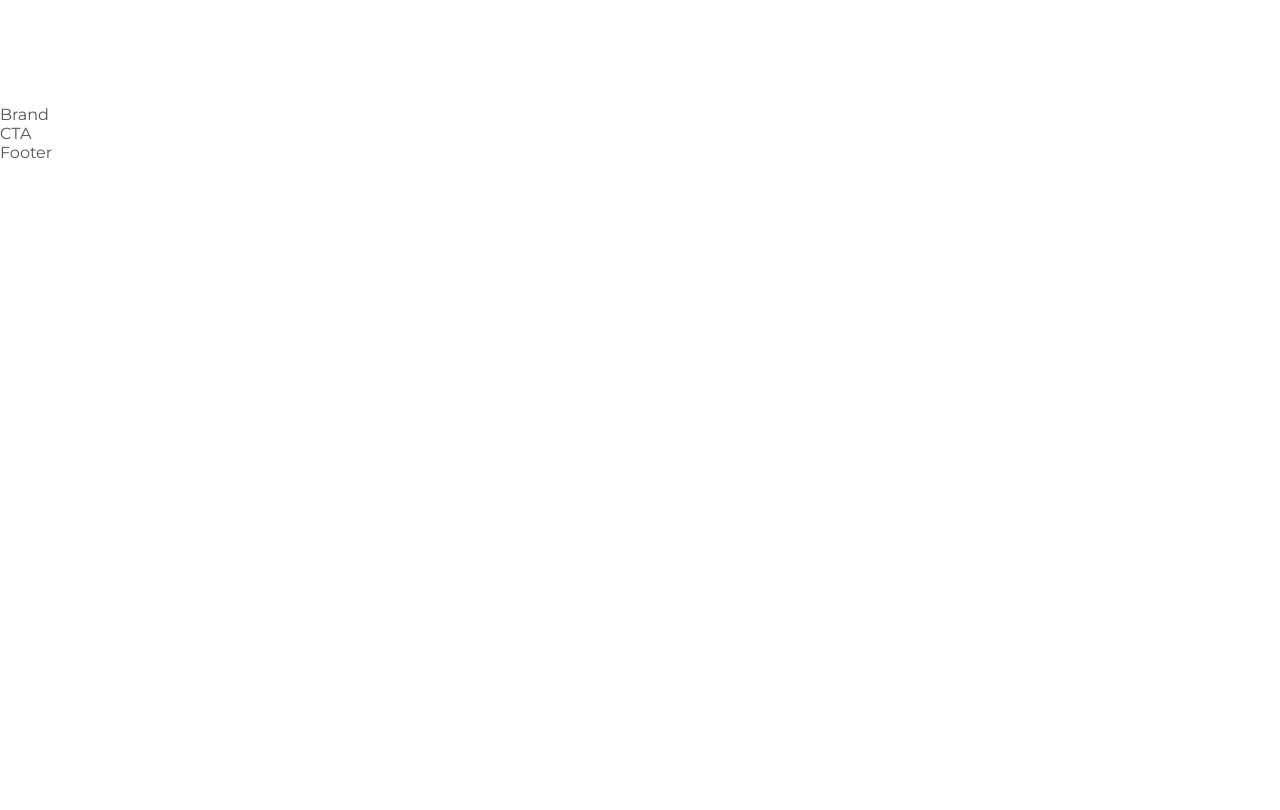
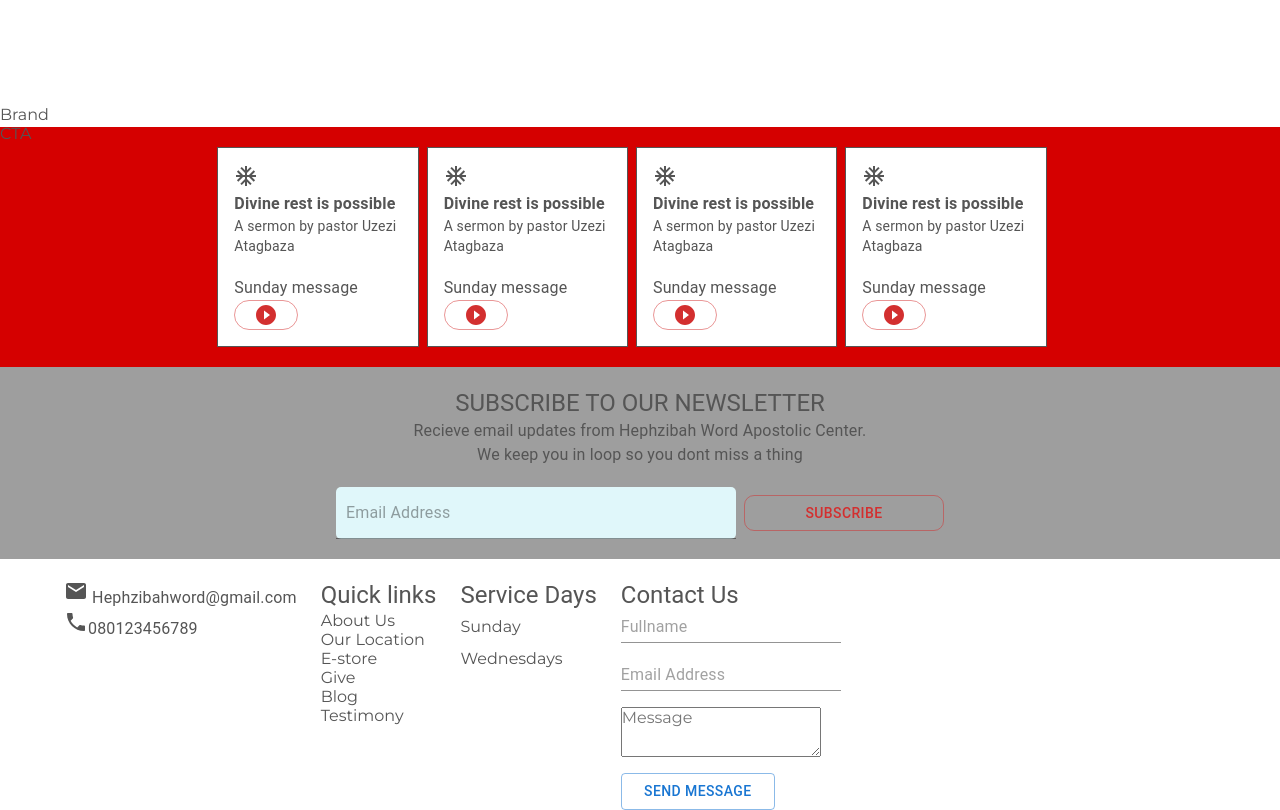
Before and after one commit to soguazu/hephzibah-cweb, a React (Create React App) app: page / in a window 1280 px wide. Shown: the part 580-1390 px from the top of the page. Before the commit the page ends 800 px from the top, so only its background shows below. Built offline with nearby package versions, Linux system fonts and the light colour scheme.

Commit message:
installing npm v7 to adjust package json error

```diff
--- a/package.json
+++ b/package.json
@@ -3,6 +3,8 @@
   "version": "0.1.0",
   "private": true,
   "dependencies": {
+    "@mui/icons-material": "^5.6.2",
+    "@mui/material": "^5.6.4",
     "@testing-library/jest-dom": "^5.16.4",
     "@testing-library/react": "^13.1.1",
     "@testing-library/user-event": "^13.5.0",
--- a/src/containers/footer/Footer.jsx
+++ b/src/containers/footer/Footer.jsx
@@ -1,10 +1,210 @@
-import React from 'react'
-import './footer.css'
+import React from "react";
+import {
+  Typography,
+  Button,
+  Box,
+  Input,
+  Grid,
+  Container,
+  FormControl,
+  TextareaAutosize,
+  Stack,
+} from "@mui/material";
+import {
+  PhotoCamera,
+  AcUnit,
+  PlayCircleFilled,
+  Mail,
+  Phone,
+} from "@mui/icons-material";
+import "./footer.css";
+
+const highlights = [
+  " Divine rest is possible",
+  "  Divine rest is possible",
+  " Divine rest is possible",
+  " Divine rest is possible",
+];
 
 const Footer = () => {
   return (
-    <div>Footer</div>
-  )
-}
+    <footer>
+      <Container
+        sx={{ bgcolor: "#d50000" }}
+        padding="normal"
+        margin="normal"
+        maxWidth="100%"
+      >
+        <Grid
+          container
+          spacing={2}
+          padding="normal"
+          gap={1}
+          sx={{ bgcolor: "#d50000", padding: "20px" }}
+          justifyContent="center"
+          maxWidth="xl"
+          margin="normal"
+          direction="row"
+        >
+          {highlights.map((highlight) => {
+            return (
+              <Grid
+                item
+                xs={12}
+                sm={6}
+                md={4}
+                lg={2}
+                xl={2}
+                zeroMinWidth
+                paddingBottom={2}
+                sx={{ border: 1, bgcolor: "white" }}
+              >
+                <AcUnit></AcUnit>
+                <Typography variant="body1" sx={{ fontWeight: "bold" }}>
+                  {highlight}
+                </Typography>
+                <Typography variant="body2">
+                  A sermon by pastor Uzezi Atagbaza{" "}
+                </Typography>
+                <Typography paddingTop="20px">
+                  Sunday message
+                  <Button
+                    sx={{
+                      borderRadius: "100px",
+                      height: "30px",
+                      width: "30px",
+                      alignSelf: "right",
+                    }}
+                    variant="outlined"
+                    color="error"
+                  >
+                    <PlayCircleFilled color="red"></PlayCircleFilled>
+                  </Button>
+                </Typography>
+              </Grid>
+            );
+          })}
+        </Grid>
+      </Container>
 
-export default Footer
+      <Container
+        sx={{
+          bgcolor: "text.disabled",
+          padding: "20px",
+          marginBottom: "20px",
+        }}
+        alignItems="center"
+        maxWidth="100%"
+      >
+        <Stack width="100%" justifyContent="center" alignItems="center">
+          <Typography sx={{ textAlign: "center" }} variant="h5">
+            SUBSCRIBE TO OUR NEWSLETTER
+          </Typography>
+          <Typography sx={{ textAlign: "center" }}>
+            Recieve email updates from Hephzibah Word Apostolic Center.<br></br>
+            We keep you in loop so you dont miss a thing
+          </Typography>
+          <Stack
+            direction={{ xs: "column", md: "row" }}
+            justifyContent="center"
+            alignItems="center"
+            spacing={1}
+            sx={{
+              marginTop: "20px",
+            }}
+          >
+            <Input
+              required
+              sx={{
+                bgcolor: "#e0f7fa",
+                padding: "10px",
+                borderRadius: "5px",
+                width: "400px",
+              }}
+              type="email"
+              placeholder="Email Address"
+            ></Input>
+
+            <Button
+              type="submit"
+              sx={{
+                borderRadius: "10px",
+                width: "200px",
+                marginLeft: "10px",
+              }}
+              variant="outlined"
+              color="error"
+            >
+              Subscribe
+            </Button>
+          </Stack>
+        </Stack>
+      </Container>
+      <Container marginBottom={2}>
+        <Grid container gap={3}>
+          <Stack item xs={12} sm={12} md={6} lg={2}>
+            <Typography>
+              <Mail /> Hephzibahword@gmail.com
+            </Typography>
+
+            <Typography>
+              <Phone />
+              080123456789
+            </Typography>
+          </Stack>
+          <Stack item xs={12} sm={12} md={6} lg={2}>
+            <Typography variant="h5">Quick links</Typography>
+
+            <a href="#">About Us</a>
+
+            <a href="#">Our Location</a>
+
+            <a href="#">E-store</a>
+
+            <a href="#">Give</a>
+
+            <a href="#">Blog</a>
+
+            <a href="#">Testimony</a>
+          </Stack>
+          <Stack lineHeight={2} item xs={12} sm={12} md={6} lg={2}>
+            <Typography variant="h5">Service Days</Typography>
+
+            <a href="#">Sunday</a>
+
+            <a href="#">Wednesdays</a>
+          </Stack>
+
+          <Grid item xs={12} sm={12} md={6} lg={4} justify="space-between">
+            <Typography variant="h5">Contact Us</Typography>
+            <FormControl lineHeight={2}>
+              <Stack spacing={2}>
+                <Input type="text" variant="outlined" placeholder="Fullname" />
+                <Input
+                  variant="outlined"
+                  type="email"
+                  placeholder="Email Address"
+                />
+                <TextareaAutosize
+                  variant="outlined"
+                  aria-label="empty textarea"
+                  placeholder="Message"
+                  style={{ width: 200, height: 50 }}
+                />
+                <Button
+                  justifySelf="right"
+                  variant="outlined"
+                  sx={{ alignSelf: "right", width: "70%" }}
+                >
+                  Send Message
+                </Button>
+              </Stack>
+            </FormControl>
+          </Grid>
+        </Grid>
+      </Container>
+    </footer>
+  );
+};
+
+export default Footer;
```
Also changed, not shown: 1 other file (tests, documents, lock files or other folders).
